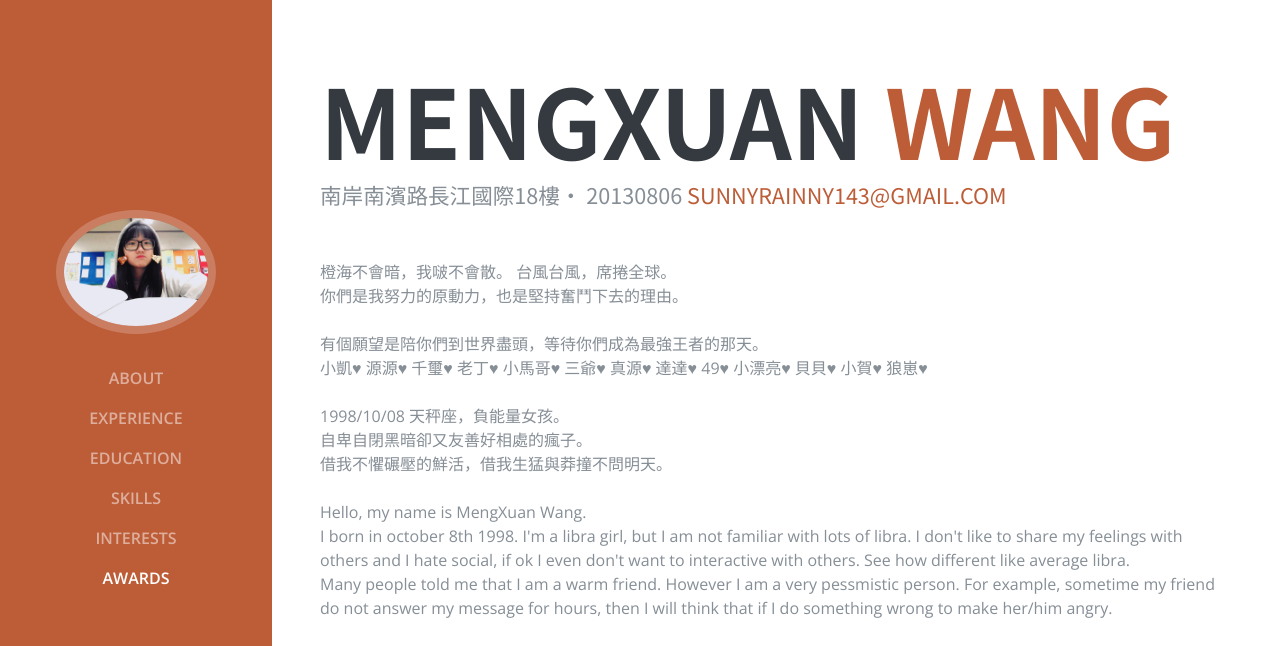
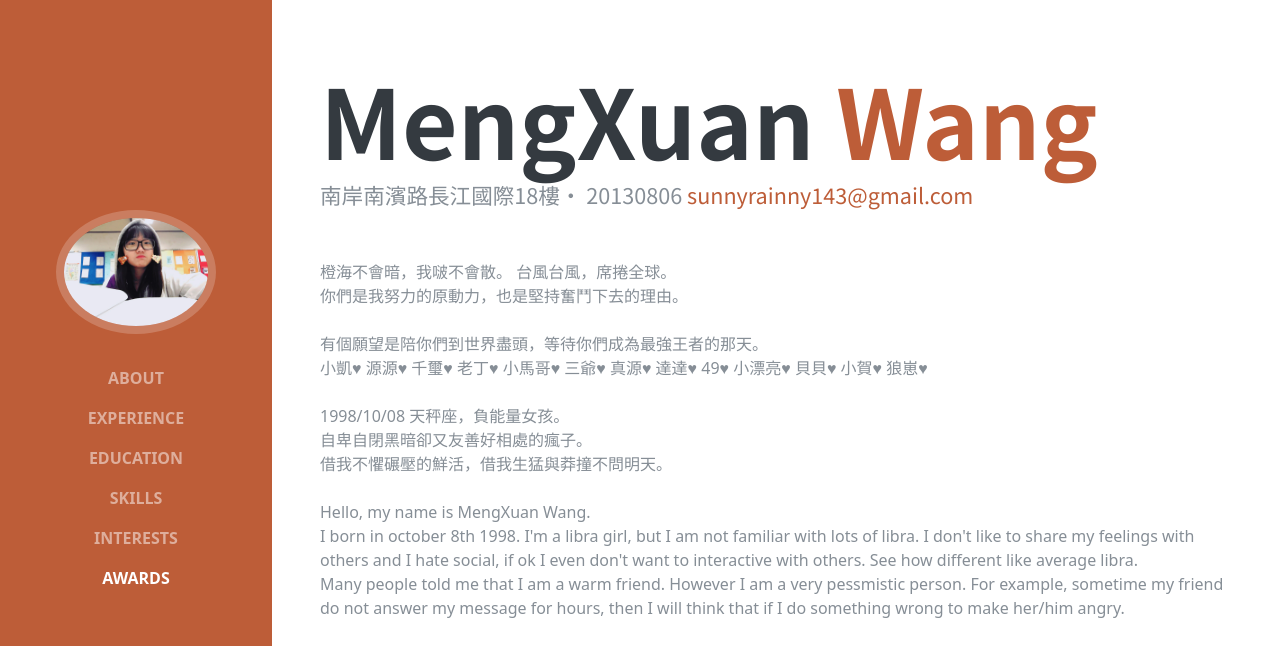
Before and after one commit to himengxuan/himengxuan.github.io, a website: page index.html in a window 1280 px wide. Shown: the top 646 px of the page. Drawn offline with nearby package versions, Linux system fonts and the light colour scheme; a web font is replaced by a local one.

Commit message:
Update word.css

```diff
--- a/css/word.css
+++ b/css/word.css
@@ -1,17 +1,15 @@
-@import url(http://fonts.googleapis.com/earlyaccess/notosanstc.css);
-
+@import url(//fonts.googleapis.com/earlyaccess/notosanstc.css);
 body {
-     fornt-fmaily: "Noto Sans", "Noto Sans TC";
+     font-family: "Noto Sans", "Noto Sans TC";
 }
 
 h1 {
    font-family: "Noto Sans TC";
-   text-transfrom: none;
+   text-transform: none;
    line-height: Grem;
 }
 
 .subheading {
    font-family: "Noto Sans TC";
-   text-transfrom: none;
+   text-transform: none;
    margin-top: 1rem;
-}
```
